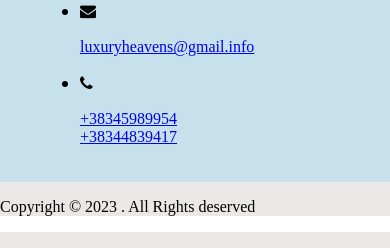
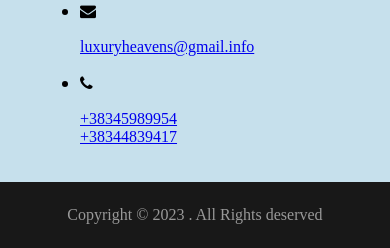
Before and after one commit to rinaqerkezi/Web_Projekti, a PHP site: page /book.html in a window 390 px wide. Shown: the part 3446-3694 px from the top of the page. Run offline with PHP 8.4, Linux system fonts and the light colour scheme; some libraries are stand-ins or nearby versions.

Commit message:
committrtyui

```diff
--- a/aboutus.css
+++ b/aboutus.css
@@ -326,7 +326,7 @@ margin-bottom: 10px;
 
 .container {
     display: flex;
-    flex-wrap: wrap;
+
     margin-right: 20%;
 }
 
@@ -496,7 +496,7 @@ position: relative;
         margin-bottom: 40px;
 
     }
-    #footer .container .sec.aboutus,
+    #footer .container .sec-aboutus,
     .secquicklinks,
     .contact{
         width: 100%;
--- a/book.css
+++ b/book.css
@@ -347,6 +347,15 @@ footer .containerr .sec.contact {
   margin-left: 20px;
 
 }
+.copyRightText{
+  width: 100%;
+  background: #181818;
+  padding: 8px 100px;
+  text-align: center;
+  color: #999;
+
+
+}
 
 @media only screen and (max-width:768px) {
   footer .grid,
@@ -378,6 +387,10 @@ footer .containerr .sec.contact {
     grid-row-start: 3;
     grid-row-end: 3;
   }
+  .copyRightText{
+    padding: 8px 40px;
+    width: auto;
+}
 
 }
 
@@ -410,5 +423,9 @@ footer .containerr .sec.contact {
       .room .heading h2 {
         font-size: 2.5em;
       }
+      .copyRightText{
+        padding: 8px 40px;
+        width: auto;
+    }
 
     }
```
Also changed, not shown: style.css (+14 -2 lines).
